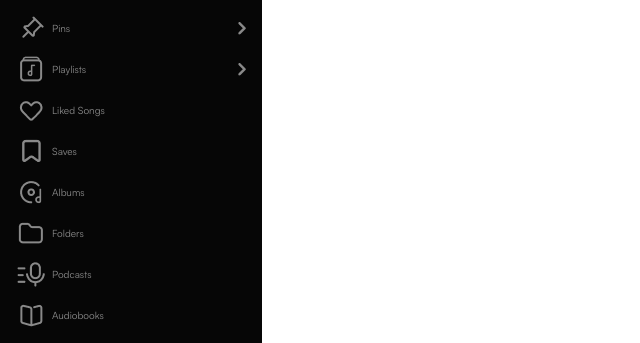
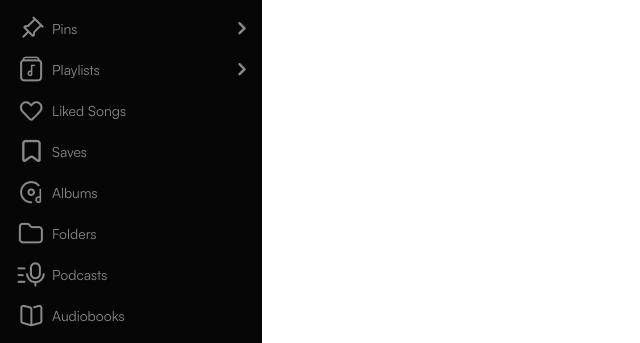
Before and after one commit to natchkebia/spotify, a website: page src/index.html in a window 1280 px wide. Shown: the part 456-799 px from the top of the page, 0-640 px from the left. Drawn offline with Linux system fonts and the light colour scheme.

Commit message:
style: span font size changed

```diff
--- a/src/scss/layout/_sidebar.scss
+++ b/src/scss/layout/_sidebar.scss
@@ -13,11 +13,15 @@
   @include mixins.flex-row();
   color: var(--text-color);
   width: 100%;
+  span {
+    font-size: var(--normal-text-size);
+  }
 }
 .has-arrow {
   a {
     justify-content: space-between;
     gap: 1rem;
+
     .link-name {
       @include mixins.flex-row();
     }
```
Also changed, not shown: styles/style.css, 1 other file.
